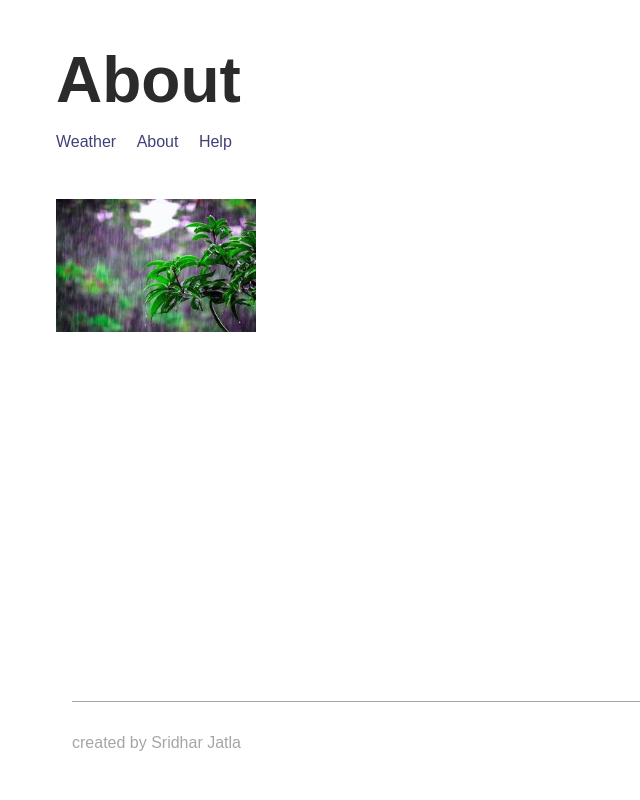
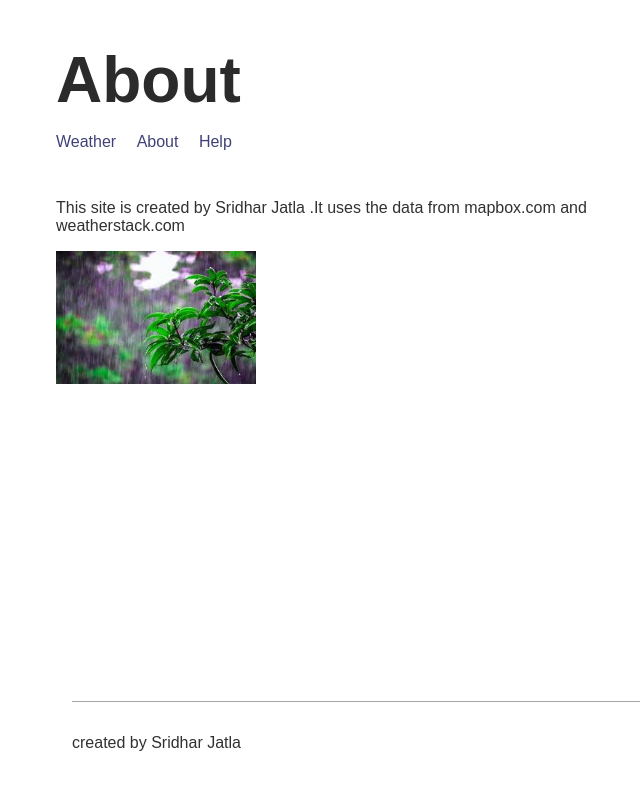
Before and after one commit to sridharjatla/node-weather-webiste, a Node server app: page /about in a window 1280 px wide. Shown: the whole page, without its empty margins (259-899 px from the left). Run offline with Node 20, Linux system fonts and the light colour scheme.

Commit message:
add commit text

```diff
--- a/public/css/styles.css
+++ b/public/css/styles.css
@@ -41,3 +41,8 @@ header a {
 .main-content{
     flex-grow:1;
 }
+
+p{
+    font-family: Arial, Helvetica, sans-serif;
+    color:#323131;
+}
--- a/src/app.js
+++ b/src/app.js
@@ -32,7 +32,7 @@ app.get('/about', (req, res) => {
 })
 
 app.get('/Help', (req, res) => {
-    res.render('index', {
+    res.render('help', {
         title: 'Help',
         name: 'Sridhar Jatla'
     })
--- a/templates/views/about.hbs
+++ b/templates/views/about.hbs
@@ -10,7 +10,7 @@
 <body>
     <div class="main-content"> {{>header}}
 
-
+        <p>This site is created by Sridhar Jatla .It uses the data from mapbox.com and weatherstack.com </p>
         <img src="/img/rain.jpg" class="rain" width="250">
     </div>
 
```
